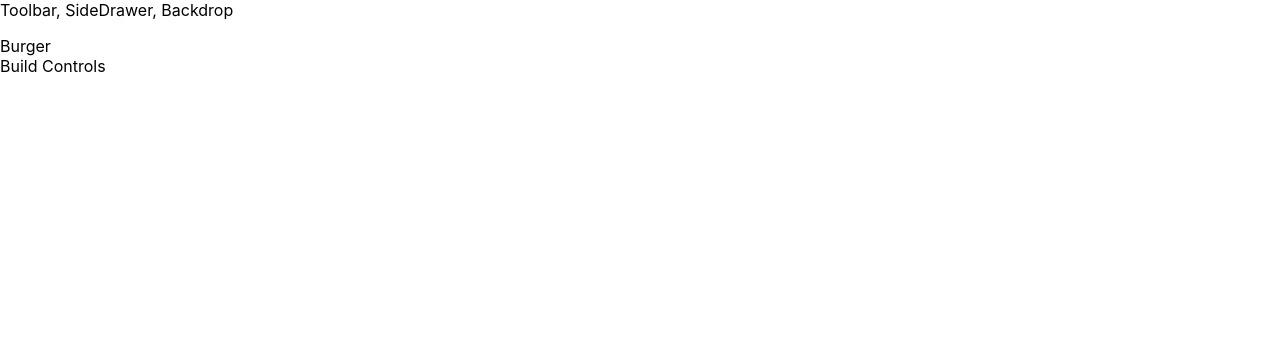
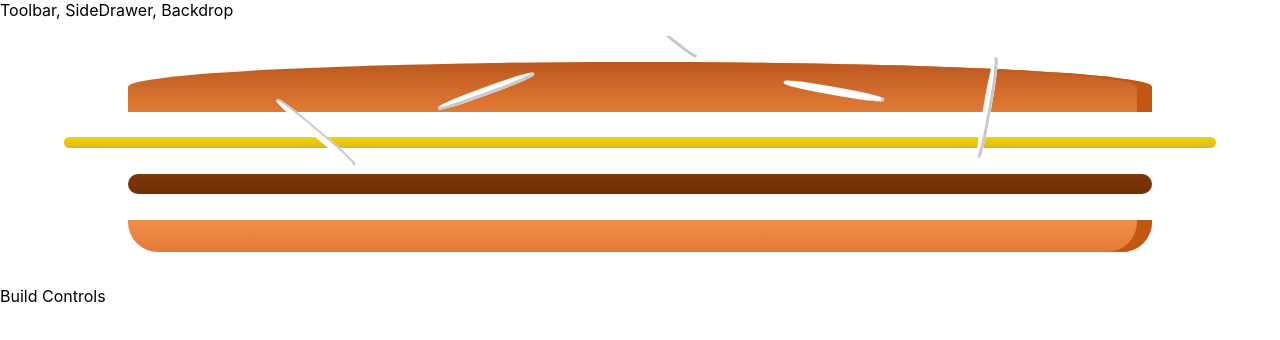
Before and after one commit to noel88/study_react, a React app in the folder burger-builder/: page / in a window 1280 px wide. Shown: the top 340 px of the page. Built offline with nearby package versions, Linux system fonts and the light colour scheme.

Commit message:
udemy (react) - 128. Starting the Burger Component

```diff
--- a/burger-builder/src/components/Burger/Burger.js
+++ b/burger-builder/src/components/Burger/Burger.js
@@ -1 +1,42 @@
-import React, {Component} from "react";
+import React from "react";
+import styled from "styled-components";
+import BurgerIngredient from "./BurgerIngredient/BurgerIngredient";
+
+const Burger = styled.div`
+  width: 100%;
+  margin: auto;
+  height: 250px;
+  overflow: scroll;
+  text-align: center;
+  font-weight: bold;
+  font-size: 1.2rem;
+
+  @media (min-width: 500px) and (max-height: 400px) {
+    width: 350px;
+    height: 300px;
+  }
+
+  @media (min-width: 500px) and (max-height: 401px) {
+    width: 450px;
+    height: 400px;
+  }
+
+  @media (min-width: 1000px) and (max-height: 700px) {
+    width: 700px;
+    height: 600px;
+  }
+
+`;
+
+const burger = () => {
+    return (
+        <Burger>
+            <BurgerIngredient type="bread-top"/>
+            <BurgerIngredient type="cheese"/>
+            <BurgerIngredient type="meat"/>
+            <BurgerIngredient type="bread-bottom"/>
+        </Burger>
+    )
+};
+
+export default burger;
--- a/burger-builder/src/components/Burger/BurgerIngredient/BurgerIngredient.js
+++ b/burger-builder/src/components/Burger/BurgerIngredient/BurgerIngredient.js
@@ -1,7 +1,6 @@
 import React, {Component} from "react";
 import styled from "styled-components";
 import PropTypes from 'prop-types';
-import BurgerBuilder from "../../../containers/BurgerBuilder/BurgerBuilder";
 
 const BreadBottom =styled.div`
     height: 13%;
@@ -111,7 +110,7 @@ const Bacon = styled.div`
 `;
 
 
-class burgerIngredient extends Component {
+class BurgerIngredient extends Component {
 
     render() {
         let ingredient = null;
@@ -130,7 +129,7 @@ class burgerIngredient extends Component {
             case ('meat'):
                 ingredient = <Meat></Meat>;
                 break;
-            case ('Cheese'):
+            case ('cheese'):
                 ingredient = <Cheese></Cheese>;
                 break;
             case ('bacon'):
@@ -144,11 +143,10 @@ class burgerIngredient extends Component {
         }
         return ingredient;
     }
-};
+}
 
-
-BurgerBuilder.prototypes = {
+BurgerIngredient.propTypes = {
     type: PropTypes.string.isRequired
 };
 
-export default burgerIngredient;
+export default BurgerIngredient;
--- a/burger-builder/src/containers/BurgerBuilder/BurgerBuilder.js
+++ b/burger-builder/src/containers/BurgerBuilder/BurgerBuilder.js
@@ -1,15 +1,17 @@
 import React, { Component } from "react";
 import Aux from '../../hocks/AuxHoc';
+import Burger from '../../components/Burger/Burger';
 
 class BurgerBuilder extends Component {
     render() {
         return (
             <Aux>
-                <div>Burger</div>
+                <Burger />
                 <div>Build Controls</div>
             </Aux>
         );
     }
 }
 
+
 export default BurgerBuilder;
--- a/burger-builder/src/hocks/AuxHoc.js
+++ b/burger-builder/src/hocks/AuxHoc.js
@@ -1,4 +1,4 @@
-import React from "react";
+
 
 const AuxHoc = props => props.children;
 
```
